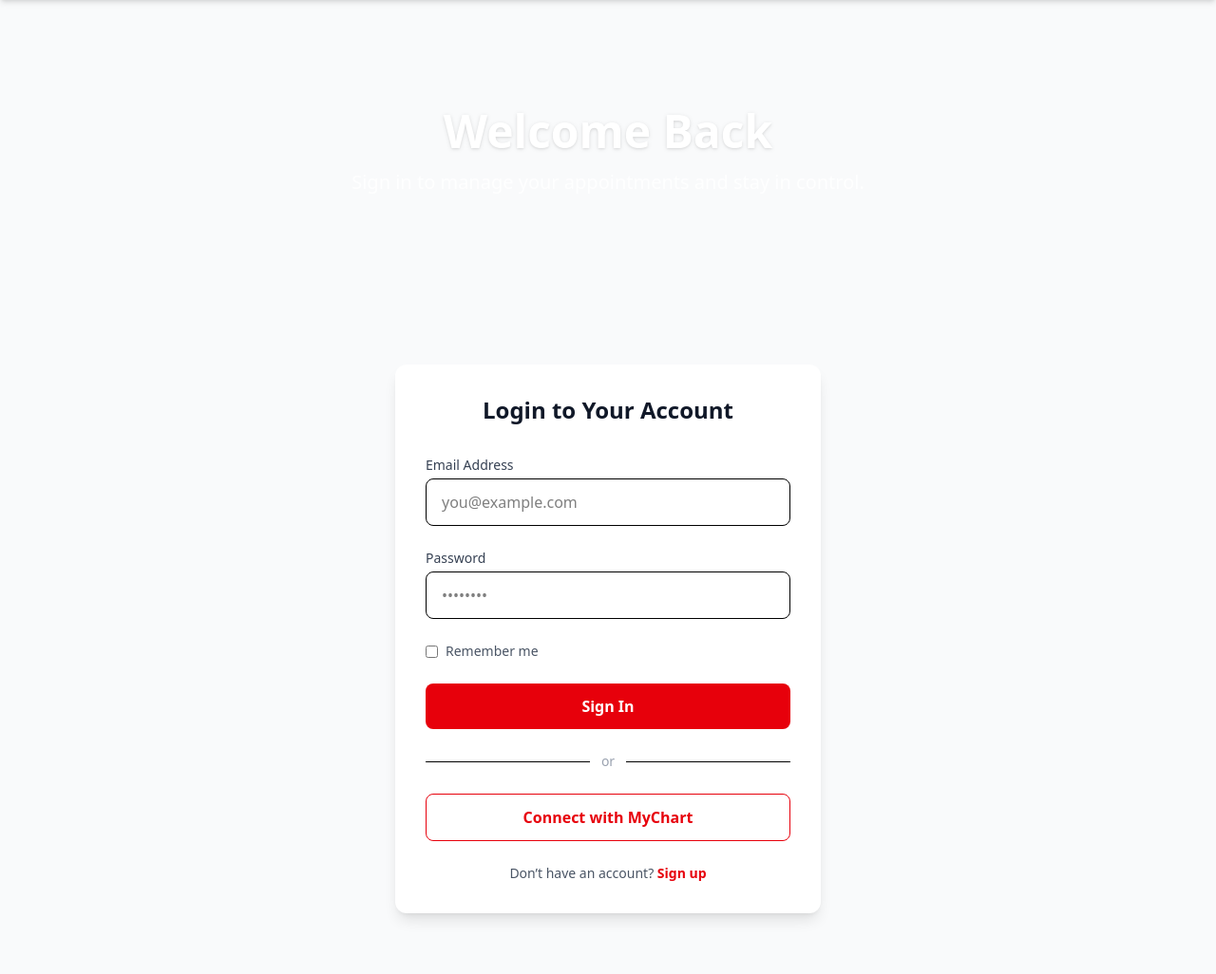
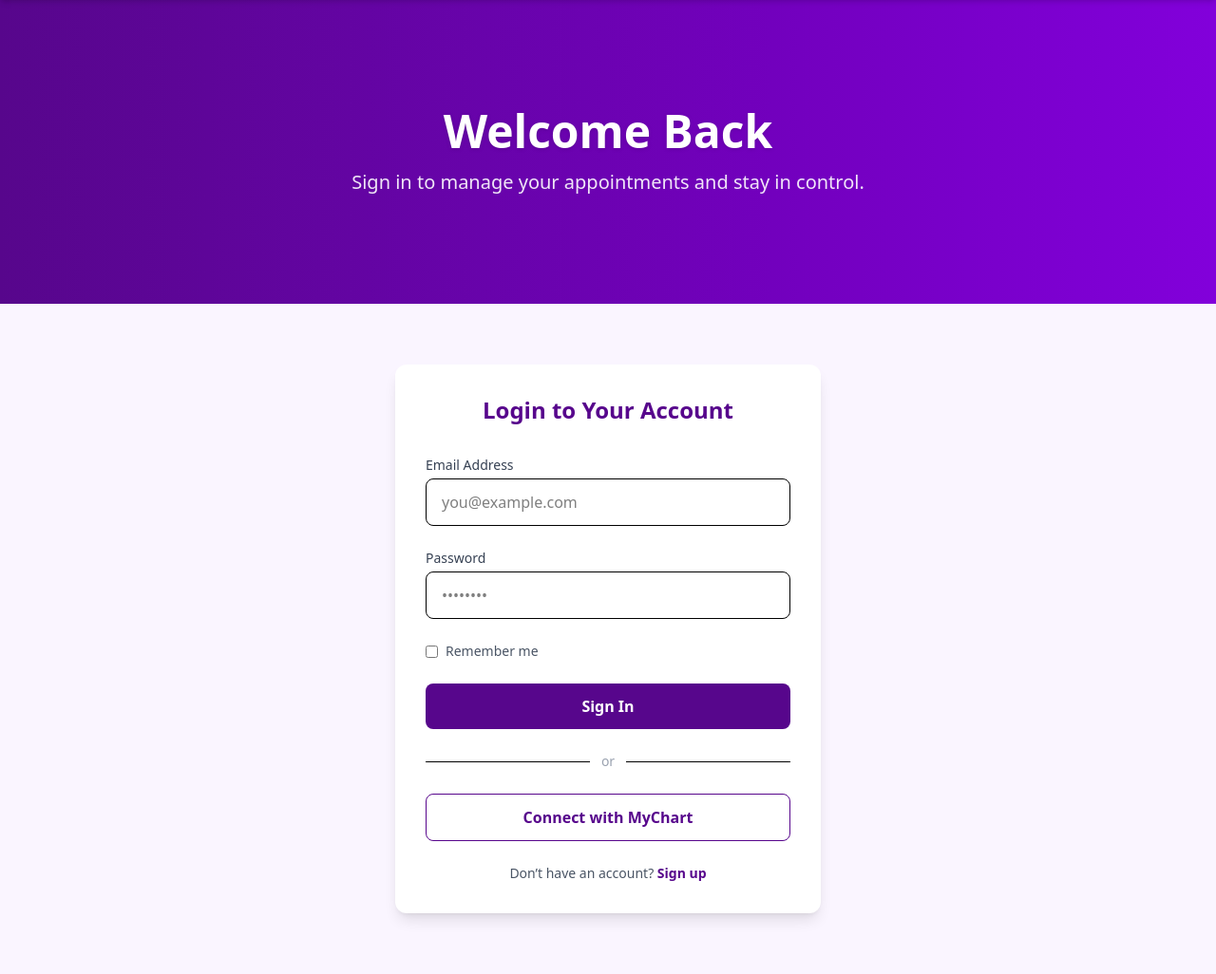
Before and after one commit to Brooklyn-STEAM/10050-Integration-of-Calendar-Availability-To-Streamline-Booking-Process, a Flask app: page /login in a window 1280 px wide. Shown: the part 104-1130 px from the top of the page at 95% size. Run offline with Flask 3, Linux system fonts and the light colour scheme.

Commit message:
loginreview

```diff
--- a/main.py
+++ b/main.py
@@ -63,7 +63,7 @@ def connect_db():
 def index():
     return render_template("homepage.html.jinja")
 
-@app.route("/docor")
+@app.route("/doctor")
 def docor():
     connection = connect_db()
 
--- a/templates/components/navbar.html.jinja
+++ b/templates/components/navbar.html.jinja
@@ -8,11 +8,11 @@
       class="h-18 w-18 rounded-full object-cover ring-2 ring-white/40"
     >
 
-    {# {% if current_user.is_authenticated %}
+    {% if current_user.is_authenticated %}
     <span class="text-sm opacity-80">
       {{ current_user.email }}
     </span>
-    {% endif %} #}
+    {% endif %}
   </div>
 
 
@@ -56,7 +56,7 @@
              opacity-0 invisible group-hover:opacity-100 group-hover:visible
              transition-all duration-200 text-sm overflow-hidden z-999">
 
-      {# {% if not current_user.is_authenticated %} s#}
+      {% if not current_user.is_authenticated %}
       <li>
         <a href="/login" class="block px-4 py-3 hover:bg-purple-200">
           Login
@@ -67,13 +67,13 @@
           Register
         </a>
       </li>
-      {# {% else %} #}
+       {% else %}
       <li>
         <a href="/logout" class="block px-4 py-3 hover:bg-purple-100">
           Logout
         </a>
       </li>
-      {# {% endif %} #}
+       {% endif %}
 
     </ul>
   </div>
--- a/templates/login.html.jinja
+++ b/templates/login.html.jinja
@@ -1,15 +1,16 @@
 <!doctype html>
 <html lang="en">
+
 <head>
   <meta charset="UTF-8" />
   <meta name="viewport" content="width=device-width, initial-scale=1.0" />
   <script src="https://cdn.jsdelivr.net/npm/@tailwindcss/browser@4"></script>
 </head>
 
-<body class="min-h-screen flex flex-col bg-gray-50">
-{% include "components/navbar.html.jinja"%}
+<body class="min-h-screen flex flex-col bg-purple-50">
+  {% include "components/navbar.html.jinja"%}
 
-  <section class="min-h-[40vh] radial-gradient(at 0% 50%, rgb(254, 202, 202), rgb(220, 38, 38)) flex items-center justify-center px-6">
+  <section class="min-h-[40vh] bg-gradient-to-r from-[#57068c] to-purple-700 flex items-center justify-center px-6">
     <div class="max-w-3xl text-center">
       <h1 class="text-4xl md:text-5xl font-bold text-white drop-shadow">
         Welcome Back
@@ -23,7 +24,7 @@
   <section class="flex-1 flex items-center justify-center px-6 py-16">
     <div class="w-full max-w-md bg-white rounded-xl shadow-lg p-8">
 
-      <h2 class="text-2xl font-bold text-gray-900 text-center">
+      <h2 class="text-2xl font-bold text-[#57068c] text-center">
         Login to Your Account
       </h2>
 
@@ -33,36 +34,27 @@
           <label class="block text-sm font-medium text-gray-700 mb-1">
             Email Address
           </label>
-          <input
-            type="email"
-            placeholder="you@example.com"
-            class="w-full px-4 py-3 border rounded-lg focus:ring-2 focus:ring-red-500 focus:outline-none"
-          />
+          <input type="email" placeholder="you@example.com"
+            class="w-full px-4 py-3 border rounded-lg focus:ring-2 focus:ring-[#57068c] focus:outline-none" />
         </div>
 
         <div>
           <label class="block text-sm font-medium text-gray-700 mb-1">
             Password
           </label>
-          <input
-            type="password"
-            placeholder="••••••••"
-            class="w-full px-4 py-3 border rounded-lg focus:ring-2 focus:ring-red-500 focus:outline-none"
-          />
+          <input type="password" placeholder="••••••••"
+            class="w-full px-4 py-3 border rounded-lg focus:ring-2 focus:ring-[#57068c] focus:outline-none" />
         </div>
-
 
         <div class="flex items-center justify-between text-sm">
           <label class="flex items-center gap-2 text-gray-600">
-            <input type="checkbox" class="rounded border-gray-300">
+            <input type="checkbox" class="rounded border-gray-300 text-[#57068c] focus:ring-[#57068c]">
             Remember me
           </label>
         </div>
 
-        <button
-          type="submit"
-          class="w-full px-6 py-3 bg-red-600 text-white font-semibold rounded-lg hover:bg-red-700 transition"
-        >
+        <button type="submit"
+          class="w-full px-6 py-3 bg-[#57068c] text-white font-semibold rounded-lg hover:bg-purple-800 transition">
           Sign In
         </button>
 
@@ -74,14 +66,15 @@
         <div class="flex-1 border-t"></div>
       </div>
 
+      <a href="https://mychart.nyulmc.org/mychart/Authentication/Login" target="_blank" rel="noopener noreferrer"
+        class="w-full block text-center px-6 py-3 border border-[#57068c] text-[#57068c] font-semibold rounded-lg hover:bg-purple-100 transition">
+        Connect with MyChart
+      </a>
 
-      <button class="w-full px-6 py-3 border border-red-600 text-red-600 font-semibold rounded-lg hover:bg-red-50 transition">
-        Connect with MyChart
-      </button>
 
       <p class="mt-6 text-center text-sm text-gray-600">
         Don’t have an account?
-        <a href="/signup" class="text-red-600 font-semibold hover:underline">
+        <a href="/signup" class="text-[#57068c] font-semibold hover:underline">
           Sign up
         </a>
       </p>
@@ -90,4 +83,5 @@
   </section>
 
 </body>
+
 </html>
```
Also changed, not shown: templates/homepage.html.jinja (+12 -7 lines), templates/doctor.html.jinja (renamed from templates/docor.html.jinja).
